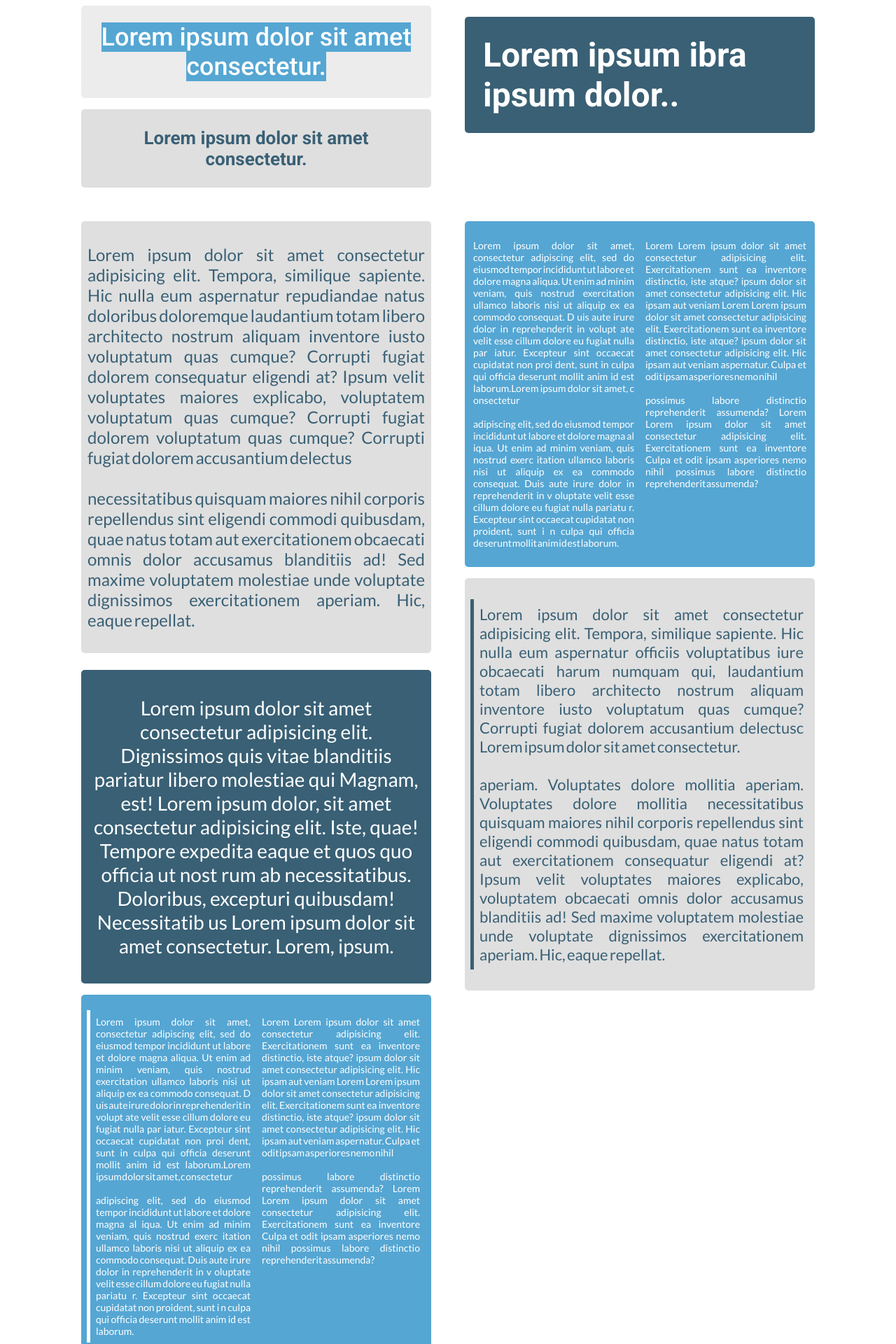
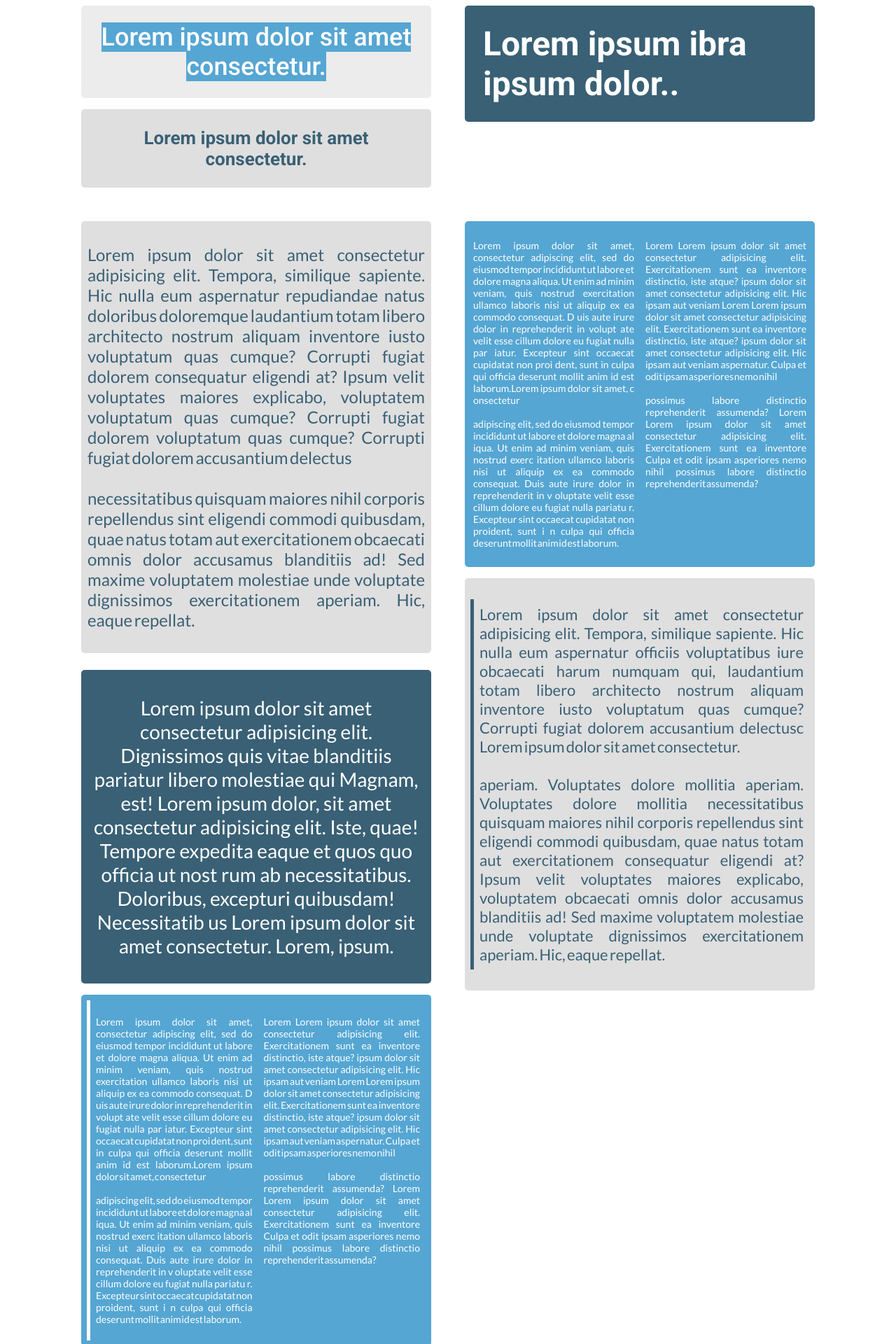
Before and after one commit to Amilcar-afk/CMS, a PHP site: page /integration/addComponent.html in a window 1280 px wide. Shown: the top 1920 px of the page at 70% size. Run offline with PHP 8.4, Linux system fonts and the light colour scheme.

Commit message:
variable scss

```diff
--- a/www/Controller/Admin.class.php
+++ b/www/Controller/Admin.class.php
@@ -8,8 +8,8 @@ class Admin
 {
     public function dashboard()
     {
-        $firstname = "Yves";
-        $lastname = "SKRZYPCZYK";
+        $firstname = "Marouane";
+        $lastname = "Talbi";
 
         $view = new View("dashboard", "back");
         $view->assign("firstname", $firstname);
--- a/www/Core/CleanWords.class.php
+++ b/www/Core/CleanWords.class.php
@@ -4,7 +4,6 @@ namespace App\Core;
 
 class CleanWords
 {
-
 
     public static function lastname($word):string
     {
--- a/www/Core/View.class.php
+++ b/www/Core/View.class.php
@@ -44,8 +44,7 @@ class View
 
     public function __destruct()
     {
-        //Array ( [firstname] => Yves )
-        extract($this->data);
+        extract($this->data);//array(2) { ["firstname"]=> string(8) "Marouane" ["lastname"]=> string(5) "Talbi" }
         include "View/".$this->template.".tpl.php";
     }
 
--- a/www/integration/addComponent.html
+++ b/www/integration/addComponent.html
@@ -60,8 +60,9 @@
                     </p>
                 </article>
                 <article class="bleu-claire-background  col-5 row mt-3 mt-md-3 p-md-2 mt-sm-3 p-sm-2 p-2 article-border" >
+                    <div class=" left-border row">
                         <div class="col-6  ">
-                        <p class="fs-14 justify-text medium left-border p-2">
+                            <p class="fs-14 justify-text medium  p-2">
                                 Lorem ipsum dolor sit amet, consectetur
                                 adipiscing elit, sed do eiusmod tempor
                                 incididunt ut labore et dolore magna aliqua.
@@ -83,7 +84,6 @@
                                 r. Excepteur sint occaecat cupidatat non proident, sunt i
                                 n culpa qui officia deserunt mollit anim id est laborum.
                                 </p>
-
                         </div>
                         <div class="col-6  " >
                             <p class="fs-14 justify-text medium p-2 ">Lorem Lorem ipsum dolor sit amet consectetur adipisicing elit. Exercitationem sunt ea
@@ -95,6 +95,8 @@
                                 Lorem Lorem ipsum dolor sit amet consectetur adipisicing elit. Exercitationem sunt ea inventore
                                 Culpa et odit ipsam asperiores nemo nihil possimus labore distinctio reprehenderit assumenda?</p>
                         </div>
+                    </div>
+
                 </article>
             </div>
 
@@ -185,7 +187,8 @@
 
                 </section>
             </div>
-            <div class="col-5 ml-5 col-md-12 mt-md-4 mt-sm-4 col-sm-12 ">
+
+            <div class="col-5 ml-5 col-md-12 mt-md-5 mt-sm-4 col-sm-12 ">
                 <section class="bleu-claire-background col-5  p-1 p-md-1 p-sm-1 article-border ">
                     <span class=" fs-18 medium">Lorem ipsum dolor sit amet.</span><br>
                     <small class="column-left f-11"> Lorem, ipsum dolor.</small>
@@ -206,11 +209,14 @@
         <div class="row center-text mt-5">
             <div class="col-5 col-md-12 col-sm-12">
                 <article class="bleu-claire-background  center row p-md-3 p-sm-3 p-3 col-5  article-border " >
-                    <span class="fs-18 col-12 bold">Lorem ipsum dolor sit amet consectetur.</span> <br>
+                    <div class="col-md-6 col-sm-6 col-12">
+                        <span class="fs-18  bold">Lorem ipsum dolor sit amet consectetur.</span> <br>
                         <small class=" fs-14 medium" >Lorem ipsum dolor .</small>
-                    <div class="col-12 center p-3 mt-3 mt-sm-2">
+                    </div>
+
+                    <div class="col-12 center p-3 mt-3 p-sm-2">
                         <iframe src="https://open.spotify.com/embed/album/0Wd9loAJUFFGJ6mGyTL00I?utm_source=generator"
-                        width="90%"
+                        width="100%"
                          height="200"
                          frameBorder="0"
                          allowfullscreen=""
@@ -219,13 +225,13 @@
                 </article >
 
                 <article class="gris-background  col-5 row p-3 mt-2 p-md-3 mt-md-2 p-sm-3 mt-sm-2 article-border ">
-                        <div class="left-text" >
+                        <div class="left-text col-md-6 col-sm-6" >
                             <span class=" fs-18 bold bleu-fonce">Lorem ipsum dolor sit </span><br>
                             <small class="bleu-fonce fs-14 medium " >Lorem ipsum dolor .</small>
                         </div>
 
-                        <div class="col-12 center mt-2 mt-sm-2">
-                            <iframe src="https://open.spotify.com/embed/album/4zMhr0zJkbSVubSnKzD7UM?utm_source=generator" width="90%" height="180"
+                        <div class="col-12 center mt-2 p-sm-2">
+                            <iframe src="https://open.spotify.com/embed/album/4zMhr0zJkbSVubSnKzD7UM?utm_source=generator" width="100%" height="180"
                             frameBorder="0" allowfullscreen="" allow="autoplay; clipboard-write; encrypted-media; fullscreen; picture-in-picture"></iframe>
                         </div>
                 </article>
@@ -234,12 +240,12 @@
             <div class="col-5 ml-5 col-md-12 mt-md-3 mt-sm-3  col-sm-12">
 
                 <article class="gris-background col-5  row  p-3 p-md-3 p-sm-3 article-border ">
-                    <div class="bleu-fonce p-2 p-md-2 left-text" >
-                        <span class="bleu-fonce-background fs-18 bold ">Lorem ipsum dolor sit amet.</span><br>
+                    <div class="bleu-fonce p-2  left-text col-md-6 col-sm-6" >
+                        <span class="bleu-fonce-background fs-18 bold ">Lorem ipsum dolor sit</span><br>
                         <small class=" bleu-fonce medium fs-14"> Lorem, ipsum dolor.</small>
                     </div>
-                    <div class="col-12 center mt-2 p-md-2 p-sm-2 ">
-                        <iframe src="https://open.spotify.com/embed/album/4zMhr0zJkbSVubSnKzD7UM?utm_source=generator" width="90%" height="180"
+                    <div class="col-12 center mt-2  p-sm-2 ">
+                        <iframe src="https://open.spotify.com/embed/album/4zMhr0zJkbSVubSnKzD7UM?utm_source=generator" width="100%" height="180"
                         frameBorder="0" allowfullscreen="" allow="autoplay; clipboard-write; encrypted-media; fullscreen; picture-in-picture"></iframe>
                     </div>
                 </article>
@@ -250,8 +256,8 @@
                             <span class="bleu-fonce-background fs-18 bold ">Lorem ipsum dolor sit amet.</span><br>
                             <small class="medium fs-14"> Lorem, ipsum dolor.</small>
                         </div>
-                        <div class="col-12 center mt-2 p-2 p-md-2 p-sm-2 ">
-                            <iframe src="https://open.spotify.com/embed/track/1oHh0DAi8nJDORn90H97QA?utm_source=generator" width="150%" height="100"
+                        <div class="col-12 col-sm-12 center mt-2 p-2 p-md-2 p-sm-2 ">
+                            <iframe src="https://open.spotify.com/embed/track/1oHh0DAi8nJDORn90H97QA?utm_source=generator" width="100%" height="100"
                             frameBorder="0" allowfullscreen="" allow="autoplay; clipboard-write; encrypted-media; fullscreen; picture-in-picture"></iframe>
                         </div>
                     </div>
@@ -266,20 +272,22 @@
                 <article class="bleu-claire-background  center row p-md-3 p-sm-3  p-3 col-5  article-border " >
                     <span class="fs-18 col-12 bold">Lorem ipsum dolor sit amet consectetur.</span> <br>
                     <small class=" fs-14 medium" >Lorem ipsum dolor .</small>
-                    <div class="col-12 center  p-md-2 p-sm-2 mt-3">
+                    <div class="col-12 col-md-12 col-sm-12 center  p-md-2 p-sm-2 mt-3">
                        <iframe width="100%" height="250" src="https://www.youtube.com/embed/mdcBqqWj3kY" title="YouTube video player"
                        frameborder="0" allow="accelerometer; autoplay; clipboard-write; encrypted-media; gyroscope; picture-in-picture" allowfullscreen></iframe>
                     </div>
                 </article >
 
                 <article class="gris-background col-5 row mt-2  p-3 mt-md-2 p-md-4 mt-sm-2 p-sm-3 article-border ">
-                    <div class="row bleu-fonce col-md-12  ">
-                        <div class="bleu-fonce col-5 col-md-4 left-text p-1 " >
-                            <span class="fs-18 bold bleu-fonce-background">Lorem ipsum dolor sitmet.</span><br>
-                            <small class="medium fs-14"> Lorem, ipsum dolor.</small><br><br>
-                            <span class="fs-14">Lorem ipsum dolor sit<br> amet consectetur<br> adipisicing elit.<br> Sequi, praesentium?</span>
+
+                    <div class="row bleu-fonce col-md-12 p-sm-2 col-sm-12 ">
+
+                        <div class="bleu-fonce col-4 col-md-4 left-text " >
+                            <span class="fs-18 bold bleu-fonce-background">Lorem ipsum dolor</span><br>
+                            <small class="medium fs-14"> Lorem, ipsum dolor.</small><br>
+                            <span class="fs-14 ">Lorem ipsum dolor sit amet consecteturadipisicing elit.</span>
                         </div>
-                        <div class="col-6  col-md-8 p-sm-2 ">
+                        <div class="col-8  col-md-8 col-sm-12 ">
                             <iframe width="100%" height="250" src="https://www.youtube.com/embed/mdcBqqWj3kY" title="YouTube video player"
                             frameborder="0" allow="accelerometer; autoplay; clipboard-write; encrypted-media; gyroscope; picture-in-picture" allowfullscreen></iframe>
                         </div>
@@ -287,37 +295,31 @@
                 </article>
             </div>
             <div class="col-5 ml-5 col-md-12 col-sm-12 ">
+                <article class="gris-background col-5    p-3 mt-md-3 p-md-4 mt-sm-3 p-sm-3 article-border ">
 
-
-                <article class="gris-background col-5   mt-3  p-3 mt-md-3 p-md-4 mt-sm-3 p-sm-3 article-border ">
-                    <div class="row left-border p-md-2 p-sm-2  bleu-fonce col-md-12 col-sm-12   ">
+                    <div class="row left-border p-md-2 p-sm-2 p-1 bleu-fonce col-md-12 col-sm-12   ">
 
                         <div class="bleu-fonce col-4 col-md-4 left-text  " >
-                            <span class="fs-18 bold  ">Lorem ipsum dolor sit amet.</span><br>
+                            <span class="fs-18 bold  ">Lorem ipsum dolor </span><br>
                             <small class="medium fs-14 "> Lorem, ipsum dolor.</small><br>
-                            <span class="fs-14 ">Lorem ipsum dolor sit
-                                <br> amet consectetur
-                                <br> adipisicing elit.
-                                <br> Sequi, praesentium?
-                            </span>
+                            <span class="fs-14 ">Lorem ipsum dolor sit amet consecteturadipisicing elit.</span>
+
                         </div>
 
-                        <div class="col-6 col-md-8  ">
+                        <div class="col-7 col-md-8 col-sm-12 ">
                             <iframe width="100%" height="250" src="https://www.youtube.com/embed/mdcBqqWj3kY" title="YouTube video player"
                             frameborder="0" allow="accelerometer; autoplay; clipboard-write; encrypted-media; gyroscope; picture-in-picture" allowfullscreen></iframe>
                         </div>
-
-
                     </div>
                 </article>
 
-                <article class="bleu-fonce-background   row  mt-2 p-3 col-5 mt-md-2 p-md-3 mt-sm-2 p-sm-3   article-border " >
-                    <div class=" col-12 left-text p-1 col-md-4" >
+                <article class="bleu-fonce-background   row  mt-2 p-3 col-5 mt-md-2 p-md-3 mt-sm-2 p-sm-3    article-border " >
+                    <div class=" col-12 left-text p-1 col-md-12 col-sm-12" >
                         <span class="fs-18 bold blanc-fonce-background">Lorem ipsum dolor sit amet.</span><br>
                         <small class="medium fs-14"> Lorem, ipsum dolor.</small><br>
                         <span class="fs-12">Lorem ipsum dolor sit amet consectetur.</span>
                     </div>
-                    <div class="col-12 center p-1 mt-2 col-md-12">
+                    <div class="col-12 center col-md-12 col-sm-12 p-1 mt-2  ">
                        <iframe width="100%" height="250" src="https://www.youtube.com/embed/mdcBqqWj3kY" title="YouTube video player"
                        frameborder="0" allow="accelerometer; autoplay; clipboard-write; encrypted-media; gyroscope; picture-in-picture" allowfullscreen></iframe>
                     </div>
--- a/www/style/dist/css/main.css
+++ b/www/style/dist/css/main.css
@@ -1,6 +1,7 @@
 @import url(https://fonts.googleapis.com/css2?family=Montserrat:ital,wght@0,400;0,700;1,400;1,700&display=swap);@import url(https://fonts.googleapis.com/css2?family=Lato:ital,wght@0,400;0,700;1,400;1,700&display=swap);@import url(https://fonts.googleapis.com/css2?family=Roboto:ital,wght@0,100;0,300;0,400;0,500;0,700;0,900;1,100;1,300;1,400;1,500;1,700;1,900&display=swap);:root {
-  --second-color: #777777;
-  --third-color: #B6B6B6;
+  --main-color: #396075;
+  --second-color: #55A6D3;
+  --third-color: #9BBCFF;
   --background-color: white;
   --bessels: 1200px;
   --shadow: 0px 0px 15px rgba(0, 0, 0, 0.78);
--- a/www/style/scss/_variables.scss
+++ b/www/style/scss/_variables.scss
@@ -8,12 +8,12 @@ $dark-grey: #444;
 $red: #ce0a0a;
 $green: #31aa66;
 $container-width: 1200px;
-
+$grey-light:#ECECEC;
 :root {
     // colors
-    //--main-color: #121212;
-    --second-color: #777777;
-    --third-color: #B6B6B6;
+    --main-color: #396075;
+    --second-color: #55A6D3;
+    --third-color: #9BBCFF;
     --background-color: white;
 
     // others
--- a/www/style/scss/components/_grid.scss
+++ b/www/style/scss/components/_grid.scss
@@ -1,17 +1,3 @@
-$columnNb: 12;
-$gutter: 24px;
-
-// @for $i from 1 through $columnNb {
-// 	.col-#{$i} {
-// 	flex: 0 0 100% / $columnNb * $i;
-// 	}
-// 	.col-offset-#{$i}{
-// 		margin-left: 100% / $columnNb * $i;
-// 	}
-//     .col-h-#{$i}{
-// 		height: 100% / $columnNb * $i;
-// 	}
-//   }
 $columnNb: 12;
 $gutter: 24px;
 
@@ -64,12 +50,12 @@ $gutter: 24px;
 	  @include font-size()
 }
 
-@media (min-width:768px) {
+@media (min-width: 768px) and (max-width: 992px){
     @for $i from 1 through $columnNb {
         .col-md-#{$i} {
         flex: 0 0 100% / $columnNb * $i;
         }
-        .col-sm-offset-#{$i}{
+        .col-md-offset-#{$i}{
             margin-left: 100% / $columnNb * $i;
         }
     }
@@ -165,30 +151,3 @@ $gutter: 24px;
 	  @include font-size()
 
 }
-
-//   @mixin generate($prefix, $property) {
-// 	$sizes: (0, .25, .5, 1, 1.5, 3);
-// 	$spacing: 1rem;
-// 	@for $i from 1 through length($sizes) {
-// 	  $size: nth($sizes, $i);
-// 	  .#{$prefix}-#{$i - 1} {
-// 		#{$property}: $spacing * $size;
-// 	  }
-// 	}
-//   }
-
-//   @include generate(m, margin);
-//   @include generate(ml, margin-left);
-//   @include generate(mr, margin-right);
-//   @include generate(mt, margin-top);
-//   @include generate(mb, margin-bottom);
-
-//   @include generate(p, padding);
-//   @include generate(pl, padding-left);
-//   @include generate(pr, padding-right);
-//   @include generate(pt, padding-top);
-//   @include generate(pb, padding-bottom);
-
-//   @function pxToRem($pxSize) {
-// 	@return $pxSize+px;
-//   }
```
Also changed, not shown: other parts of www/style/dist/css/main.css (+23 -23 lines), www/index.php (+11 -6 lines), www/style/scss/components/_backgroundColors.scss (+11 -14 lines). Lines whose indentation alone changed are shown as unchanged.
